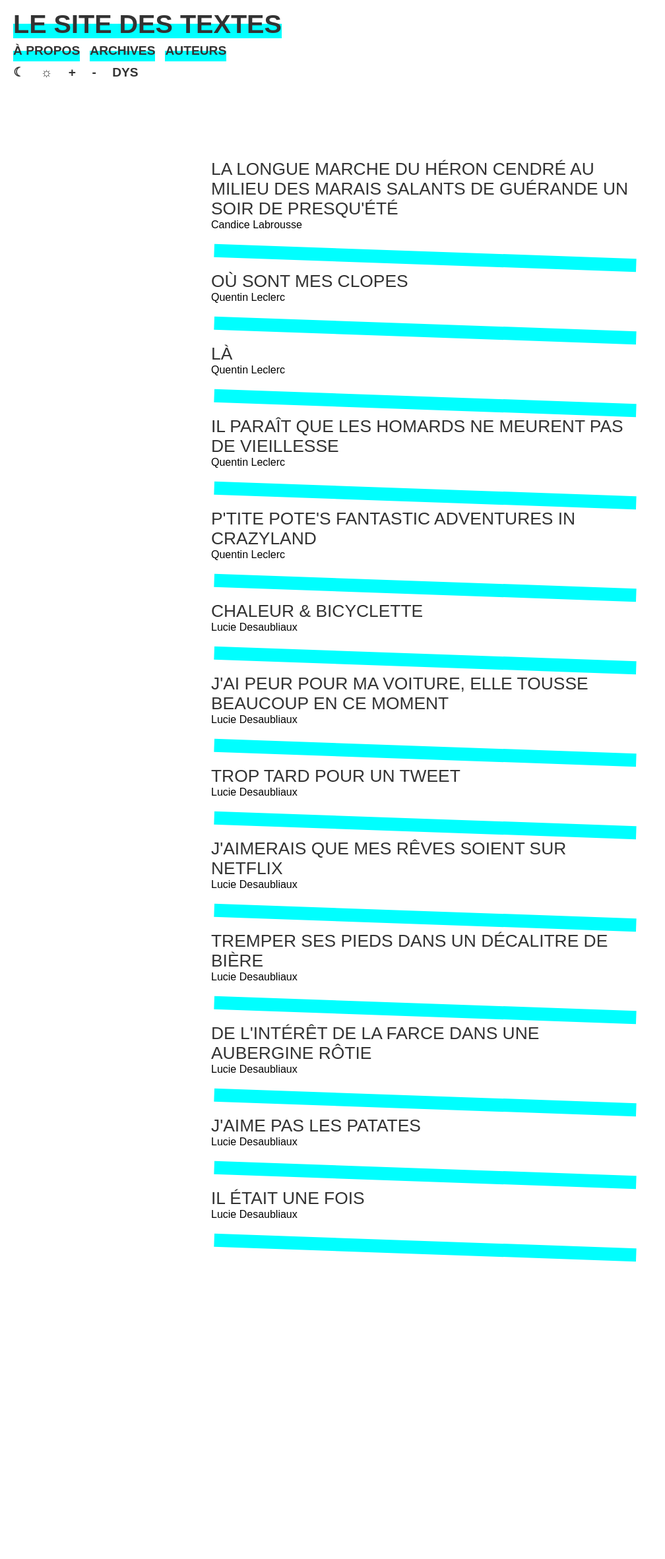
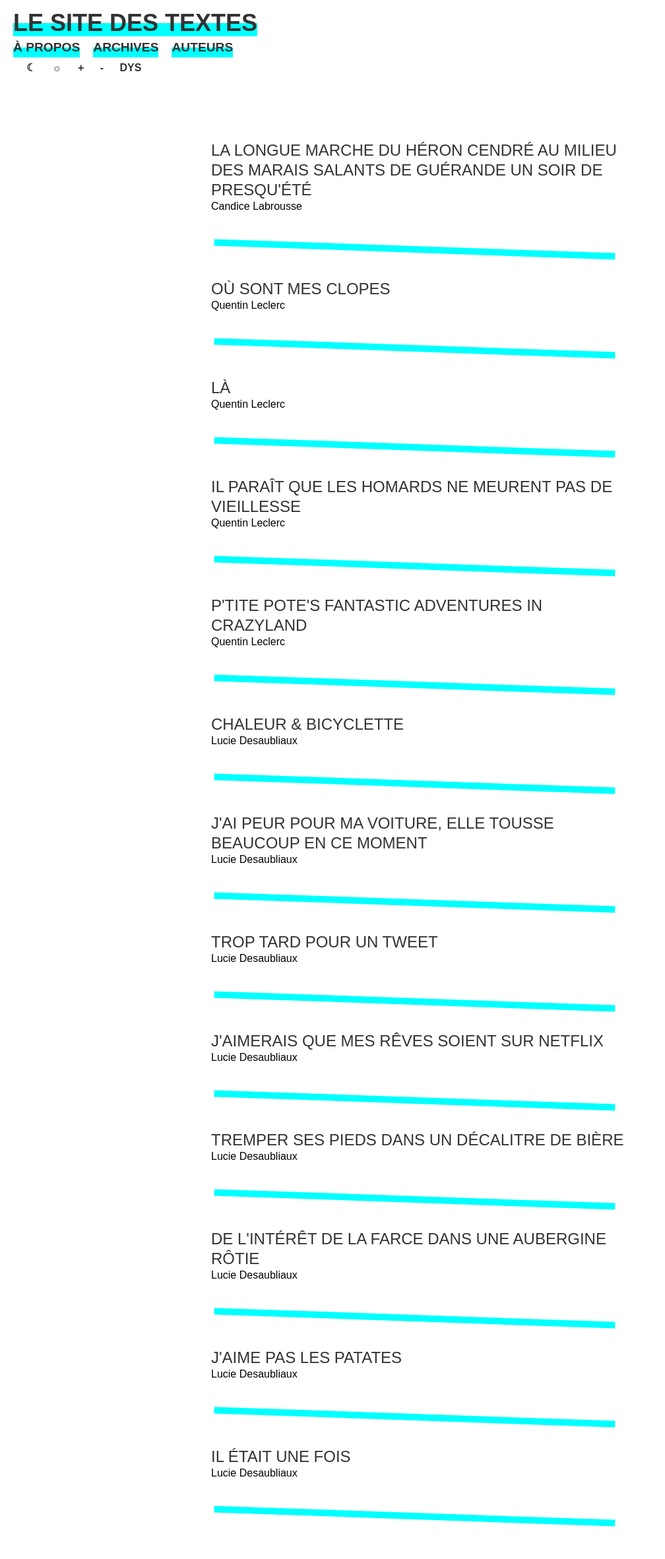
Before and after one commit to PQuod/Maipo, a Jekyll site: the page built from index.markdown, in a window 1280 px wide. Shown: the whole page at 66% size, without its empty margins (0-1008 px from the left). Built offline with Jekyll 4.4.1, drawn with Linux system fonts in a browser that asks for light colours; before the commit the page ends 1951 px from its top, so only the background shows below that.

Commit message:
Update _layout.scss

```diff
--- a/_sass/minima/_layout.scss
+++ b/_sass/minima/_layout.scss
@@ -10,44 +10,51 @@
 .site-nav {
     height:60px;
     display:inline-block;
-    font-size:1em;
     width:100%;
-    line-height:2em;
-      padding-top:20px;
+    line-height:calc(var(--line-height) *1.5);
+    padding-top:20px;
   }
 
 
 .site-title {
 display:inline-block;
-padding-left:20px;
-font-size:1.65em;
+padding-left:var(--line-height);
+font-size:calc(var(--font-size)*1.5);
 }
 
 .underline{
-  background: linear-gradient(to top, cyan 50%, rgba(255,255,255,0) 50%);
+  background:var(--lines);
+  background-repeat: no-repeat;
+  background-size: 100% 100%;
+  transition: background-size 0.5s 0s;
 }
 
 .underline:hover{
-  background: linear-gradient(to top, gray 50%, rgba(255,255,255,0) 50%);
+  background-size: 0 100%;
 }
 
 .sub-nav{
-  padding-left:20px;
+  padding-left:var(--line-height);
 }
 
 .page-link {
     display:inline-block;
     font-weight:normal;
-    font-size:0.8em;
-    padding-right:15px;
+    font-size:calc(var(--font-size)*0.8);
+    padding-right:var(--line-height);
   }
 
+
+
 .page-link h1{
-  background: linear-gradient(to top, cyan 50%, rgba(255,255,255,0) 50%);
+  background: var(--lines);
+  background-repeat: no-repeat;
+  background-size: 100% 100%;
+  transition: background-size 0.5s 0s;
 }
 
 .page-link h1:hover{
-  background: linear-gradient(to top, gray 50%, rgba(255,255,255,0) 50%);
+  background-size: 0 100%;
 }
 
 
@@ -56,25 +63,18 @@ height:40px;
 }
 
 .fonc-liens{
-
+  padding-left:var(--line-height);
 }
 
 .fonc-liens a{
-font-size:1.2em;
+  font-size:var(--font-size);
   font-weight:bold;
-  padding-left:20px;
+  padding-left:var(--line-height);
 }
 
-@media all and (max-device-width: 700px)
-{
-   .site-title{
-    font-size:1em;
-    }
-
-}
 
 .infobulle {
-  position: relative;  /* les .infobulle deviennent référents */
+  position: relative;
 }
 
 .infobulle:hover::after,
@@ -84,114 +84,80 @@ font-size:1.2em;
   border-radius: 10px;
   top: 1.7em;
   left:50%;
-  background-color:cyan;
+  background-color: var(--custom-color);
   text-transform:uppercase;
   font-weight:bold;
-  font-size:0.7em;
+  font-size:calc(var(--font-size)*0.8);
   padding-left:5px;
   padding-right:5px;
-  z-index: 1;
-  white-space: nowrap;
+  z-index: 1; /* pour s'afficher au dessus des éléments en position relative */
+  white-space: nowrap;  /* on interdit le retour à la ligne */
 }
 
+
+.line {
+        width: 38em;
+        height: 30px;
+        border-bottom: 10px solid var(--custom-color);
+        -webkit-transform:
+            translateY(-20px)
+            translateX(5px)
+            rotate(2deg);
+        position: absolute;
+}
 
   /**
   * Contenu
   */
 
  .page-content{
-  line-height:20px;
-  padding-top:80px;
+  padding-top:calc(var(--line-height)*2);
   }
 
 .textes-display{
   max-width:40em;
   margin:auto;
-  margin-bottom:80px;
+  margin-bottom:calc(var(--line-height)*4);
 }
 
 .page-title{
   text-transform:uppercase;
-  font-size:1.5em;
-  margin-bottom:20px;
-}
-
-.post-list{
-
+  font-size:calc(var(--font-size)*1.5);
+  margin-bottom:var(--line-height);
 }
 
 .apercu-post{
-  padding-top:40px;
-  padding-bottom:20px;
+  padding-top:calc(var(--line-height)*3);
+  padding-bottom:calc(var(--line-height)*2);
 }
 
-.post-link :hover{
-  background: linear-gradient(to top, cyan 50%, rgba(255,255,255,0) 50%);
+
+.post-link{
+  background: var(--lines);
+  background-repeat: no-repeat;
+  background-size: 0 100%;
+  transition: background-size 0.5s 0s;
 }
 
-.line {
-       width: 40em;
-        height: 30px;
-        border-bottom: 20px solid cyan;
-        -webkit-transform:
-            translateY(-20px)
-            translateX(5px)
-            rotate(2deg);
-        position: absolute;
-        /* top: -20px; */
-    }
+.post-link:hover {
+  background-size: 100% 100%;
+}
+
 
 .post-title{
-  line-height:30px;
+  line-height:calc(var(--line-height)*1.5);
   font-family: sans-serif;
-  font-size:1.65em;
+  font-size:calc(var(--font-size)*1.5);
   text-align:left;
 }
 
 .post-author{
   font-family:sans-serif;
   font-size:1em;
-  margin-bottom:20px;
+  margin-bottom:var(--line-height);
 }
 
-@media all and (max-device-width: 700px)
-{
-  .page-title{
-    font-size:1em;
-    padding-left:20px;
-    padding-right:20px;
-  }
 
-  .post-link :hover{
-  background: linear-gradient(to top, cyan 50%, rgba(255,255,255,0) 50%);
-}
-
-   .apercu-post{
-    padding-left:20px;
-    padding-right:20px;
-   }
-
-   .post-title{
-   font-size:1em;
-   }
-
-   .post-author{
-   font-size:0.6em;
-   }
-   .line {
-        width:90%;
-        height: 30px;
-        border-bottom: 20px solid cyan;
-        -webkit-transform:
-            translateY(-20px)
-            translateX(5px)
-            rotate(2deg);
-        position: absolute;
-        /* top: -20px; */
-    }
-
-
-}
 
 
   /**
@@ -201,28 +167,27 @@ font-size:1.2em;
   article{
   max-width:40em;
   margin:auto;
-  margin-bottom:40px;
+  margin-bottom:calc(var(--line-height)*2);
   }
 
   article h1{
   text-transform:uppercase;
-  padding-top:60px;
-          margin-bottom:20px;
-    line-height:40px;
-    font-size:2em;
-    text-align: justify;
+  padding-top:calc(var(--line-height)*3);
+    line-height:calc(var(--line-height)*2);
+    font-size:calc(var(--font-size)*2);
+        margin-bottom:calc(var(--line-height)*3);
   }
 
 
   .text-content{
-  margin-bottom:40px;
+  margin-bottom:calc(var(--line-height)*3);
   text-align:justify;
-  font-size:1.2em;
-  line-height:30px;
+  font-size:calc(var(--font-size)*1.2);
+  line-height:calc(var(--line-height)*1.5);
   }
 
   .text-content p{
-    margin-bottom:20px;
+     margin-bottom:var(--line-height);
   }
 
 
@@ -232,7 +197,7 @@ font-size:1.2em;
   }
 
   .p-author a{
-  background: linear-gradient(to top, cyan 50%, rgba(255,255,255,0) 50%);
+  background: var(--lines);
   }
 
   .post-footer h3{
@@ -241,55 +206,10 @@ font-size:1.2em;
   }
 
   .post-line-footer{
-  margin-top:20px;
- padding-bottom:40px;
+  margin-top:var(--line-height);
+ padding-bottom:calc(var(--line-height)*2);
   }
 
-   @media all and (max-device-width: 700px)
-{
-    article{
-    margin:20px;
-    }
-
-    article h1{
-    padding-top:40px;
-    text-align:left;
-    margin-bottom:20px;
-    }
-
-    .p-author{
-    float:left;
-  }
-
-    .post-footer{
-    margin-bottom:60px;
-    }
-
-        .post-line-header .line {
-        width:80%;
-        height: 30px;
-        border-bottom: 20px solid cyan;
-        -webkit-transform:
-            translateY(-20px)
-            translateX(5px)
-            rotate(2deg);
-        position: absolute;
-        /* top: -20px; */
-    }
-
-    .post-line-footer .line {
-        width:80%;
-        height: 30px;
-        border-bottom: 20px solid cyan;
-        -webkit-transform:
-            translateY(-20px)
-            translateX(5px)
-            rotate(2deg);
-        position: absolute;
-        /* top: -20px; */
-    }
-
-}
 
 
    /**
@@ -300,44 +220,34 @@ font-size:1.2em;
   max-width:40em;
   margin:auto;
   text-align:justify;
-  font-size:1.2em;
-  line-height:30px;
+  line-height:calc(var(--line-height)*1.5);
+  font-family:sans-serif;
   }
 
-   @media all and (max-device-width: 700px)
-{
-    .archives{
-    margin:20px;
-    }
-
-}
 
 .trimestre{
-  margin-bottom:40px;
+  margin-bottom:calc(var(--line-height)*2);
 }
 
   .archives h1{
-  font-size:2em;
-  margin-bottom:40px;
+  margin-bottom:calc(var(--line-height)*2);
   }
 
   .archives h2{
-  font-size:1.5em;
-  margin-bottom:20px;
+  margin-bottom:var(--line-height);
   }
 
-  .titre-archives{
-    font-family:sans-serif;
 
-  }
+.titre-archives{
+  background: var(--lines);
+  background-repeat: no-repeat;
+  background-size: 0 100%;
+  transition: background-size 0.5s 0s;
+}
 
-  .titre-archives:hover{
-   background: linear-gradient(to top, cyan 50%, rgba(255,255,255,0) 50%);
-  }
-
-  .auteur-archives{
-    font-family:sans-serif;
-  }
+.titre-archives:hover {
+  background-size: 100% 100%;
+}
 
 
   /**
@@ -350,26 +260,17 @@ font-size:1.2em;
   font-family:sans-serif;
 }
 
- @media all and (max-device-width: 700px)
-{
-   .auteurs{
-    margin:20px;
-    }
 
+
+.auteurs a{
+  background: var(--lines);
+  background-repeat: no-repeat;
+  background-size: 0 100%;
+  transition: background-size 0.5s 0s;
 }
 
-.auteurs ul{
-  padding-top:60px;
-  padding-bottom:20px;
-}
-
-.auteurs li{
-    font-size:1.5em;
-    line-height:40px;
-}
-
-.auteurs a:hover{
-background: linear-gradient(to top, cyan 50%, rgba(255,255,255,0) 50%);
+.auteurs a:hover {
+  background-size: 100% 100%;
 }
 
 /**
@@ -377,11 +278,15 @@ background: linear-gradient(to top, cyan 50%, rgba(255,255,255,0) 50%);
 */
 
 .nom-auteur{
-  margin-bottom:20px;
+  margin-bottom:var(--line-height);
 }
 
 .bio-auteur{
-  margin-bottom:20px;
+  margin-bottom:var(--line-height);
+}
+
+.liste-textes-auteur{
+  padding-bottom:calc(var(--line-height)*3);
 }
 
 .liste-textes a{
@@ -389,7 +294,7 @@ background: linear-gradient(to top, cyan 50%, rgba(255,255,255,0) 50%);
 }
 
 .liste-textes a:hover{
-  background: linear-gradient(to top, cyan 50%, rgba(255,255,255,0) 50%);
+  background: var(--lines);
 }
 
 /**
@@ -397,7 +302,7 @@ background: linear-gradient(to top, cyan 50%, rgba(255,255,255,0) 50%);
 */
 
 .single-content{
-  padding-top:60px;
+  padding-top:calc(var(--line-height)*3);
 }
 
 
@@ -408,3 +313,103 @@ background: linear-gradient(to top, cyan 50%, rgba(255,255,255,0) 50%);
   .site-footer{
     display:none;
   }
+
+/**
+* Phones
+*/
+@media all and (max-device-width: 700px)
+{
+   .site-title{
+    font-size:var(--font-size);
+    }
+
+
+
+    .page-title{
+    font-size:1em;
+    padding-left:var(--line-height);
+    padding-right:var(--line-height);
+  }
+
+   .apercu-post{
+    padding-left:var(--line-height);
+    padding-right:var(--line-height);
+   }
+
+   .post-title{
+   font-size:var(--font-size);
+   }
+
+   .post-author{
+   font-size:calc(var(--font-size)*0.5);
+   }
+
+   .line {
+        width:95%;
+        height: 30px;
+        border-bottom: 10px solid var(--cutom-color);
+        -webkit-transform:
+            translateY(-20px)
+            translateX(5px)
+                        rotate(2deg);
+        position: absolute;
+    }
+
+    .post-link{
+  background: var(--lines);
+  background-repeat: no-repeat;
+  background-size: 0 100%;
+  transition: background-size 0.5s 0s;
+}
+
+.post-link:hover {
+  background-size: 100% 100%;
+}
+
+ article{
+    margin:var(--line-height);
+    }
+
+    article h1{
+    padding-top:calc(var(--line-height)*2);
+    text-align:left;
+    }
+
+    .p-author{
+    float:left;
+  }
+
+    .post-footer{
+    margin-bottom:calc(var(--line-height)*3);
+    }
+
+        .post-line-header .line {
+        width:80%;
+        height: 30px;
+        border-bottom: 20px solid var (--custom-color);
+        -webkit-transform:
+            translateY(-20px)
+            translateX(5px)
+            rotate(2deg);
+        position: absolute;
+    }
+
+    .post-line-footer .line {
+        width:80%;
+        height: 30px;
+        border-bottom: 20px solid var (--custom-color);
+        -webkit-transform:
+            translateY(-20px)
+            translateX(5px)
+            rotate(2deg);
+        position: absolute;
+    }
+
+    .archives{
+    margin:var(--line-height);
+    }
+
+       .auteurs{
+    margin:var(--line-height);
+    }
+}
```
